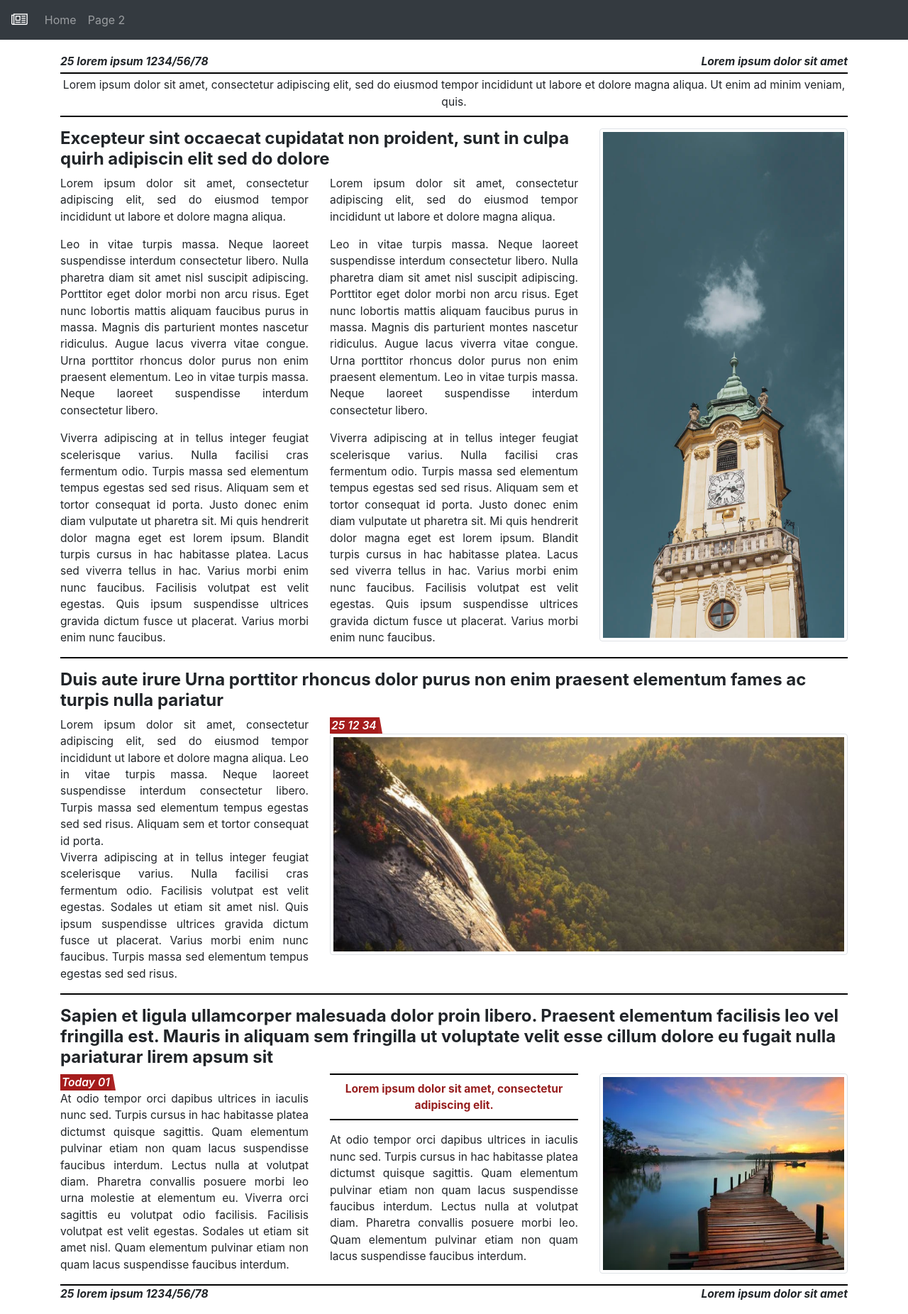
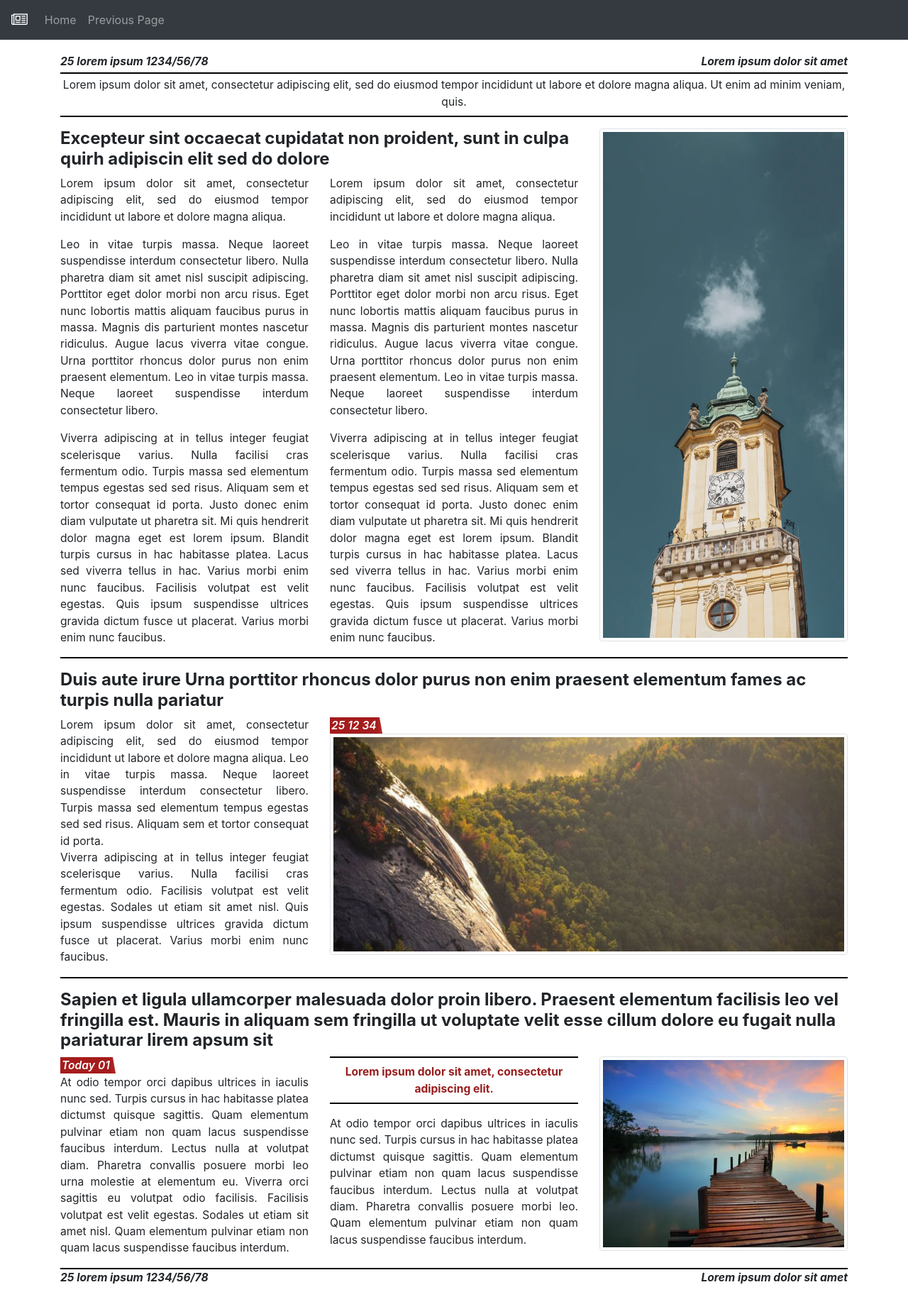
Before and after one commit to Sammy-39/newspaper-template, a plain HTML site: page page-2.html in a window 1280 px wide. Shown: the whole page at 71% size. After the commit the page ends 1828 px from the top, so only its background shows below. Drawn offline with nearby package versions, Linux system fonts and the light colour scheme.

Commit message:
commit-3

```diff
--- a/page-2.html
+++ b/page-2.html
@@ -19,7 +19,7 @@
               <a class="nav-link" href="index.html"> Home</a>
             </li>
             <li class="nav-item">
-              <a class="nav-link" href="page-2.html"> Page 2</a>
+              <a class="nav-link" href="index.html"> Previous Page</a>
             </li>
         </ul>
     </nav>
@@ -107,14 +107,14 @@
                         <p class="text-justify mt-0"> Viverra adipiscing at in tellus integer feugiat scelerisque varius.
                             Nulla facilisi cras fermentum odio. Facilisis volutpat est velit egestas. Sodales ut etiam sit
                             amet nisl. Quis ipsum suspendisse ultrices gravida dictum fusce ut placerat. Varius morbi enim
-                            nunc faucibus. Turpis massa sed elementum tempus egestas sed sed risus. </p>
+                            nunc faucibus. </p>
                     </div>
                     <div class="col-sm-8 col-md-8 col-lg-8 col-xl-8">
                         <span class="date-holder">
                             25 12 34
                         </span>
                         <img src="img/nature-wide.jpg" alt="loading" class="img-fluid img-thumbnail"
-                            style="width: 100%; height: 80%;">
+                            style="width: 100%; height: 85%;">
                     </div>
                 </div>
 
@@ -157,7 +157,7 @@
                 </div>
                 <div class="col-sm-4 col-md-4 col-lg-4 col-xl-4">
                     <img src="img/landscape.png" alt="loading" class="img-fluid img-thumbnail"
-                    style="width: 100%; height: 95%;">
+                    style="width: 100%; height: 92%;">
                 </div>
             </div>
             </div>
```
Also changed, not shown: index.html (+2 -3 lines).
